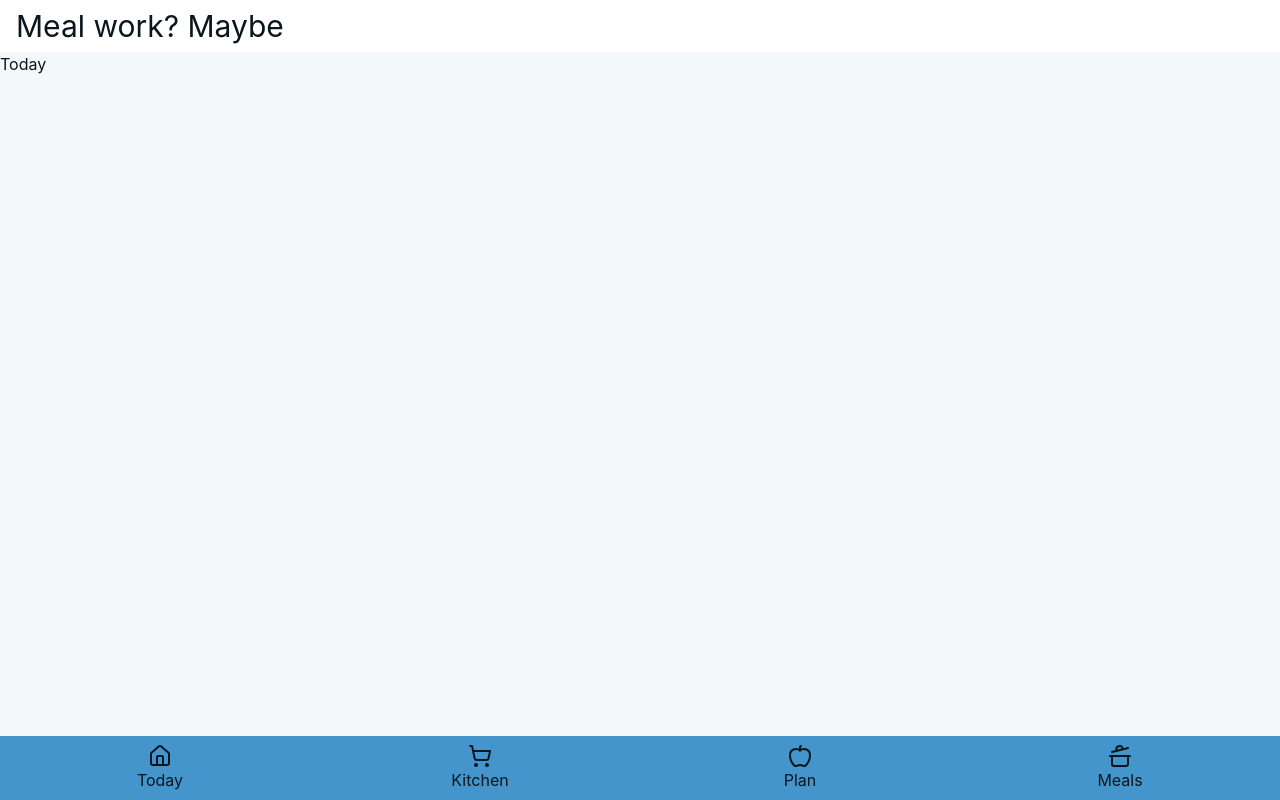
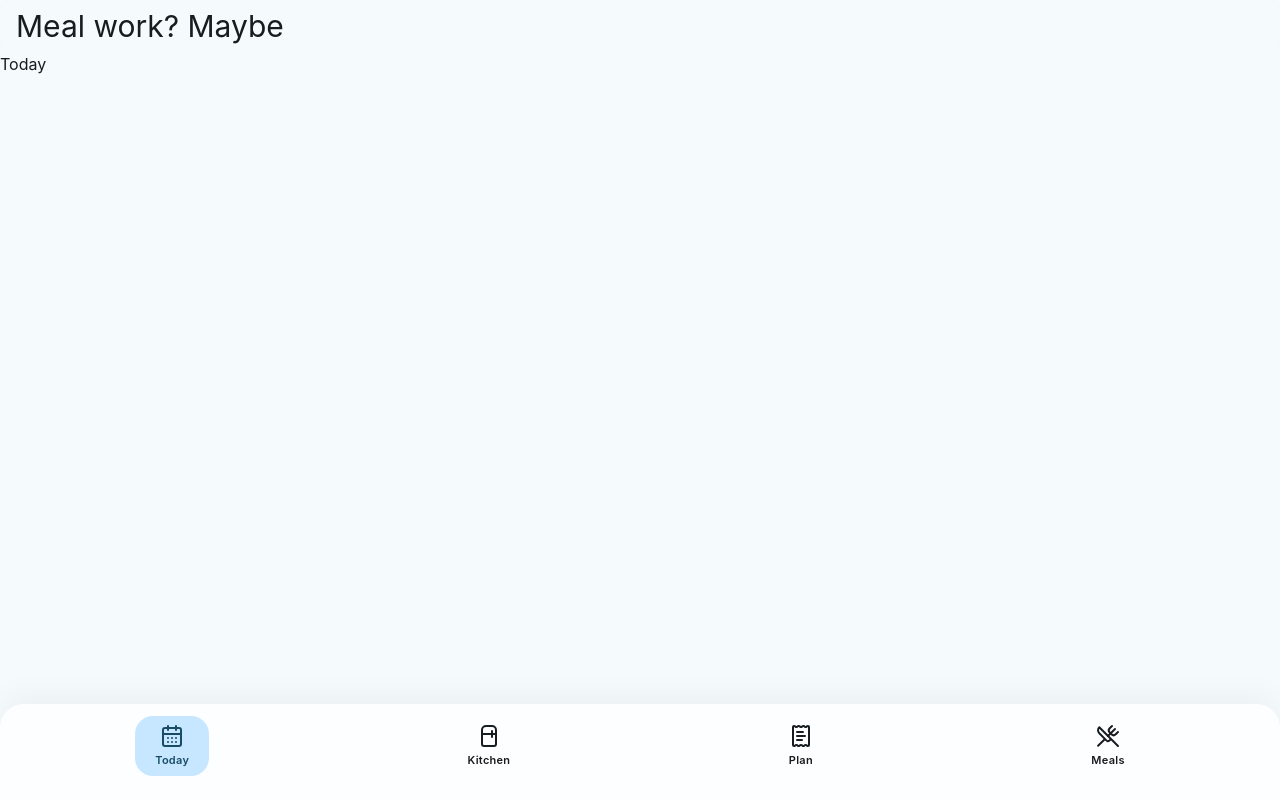
Before and after one commit to KrzysiekLipiec/meal-app, a React (Vite) app: page / in a window 1280 px wide. Built offline with nearby package versions, Linux system fonts and the light colour scheme.

Commit message:
Redesign bottom navigation and update UI theme
- Implement floating glass-morphism bottom navigation
- Add Manrope and Plus Jakarta Sans fonts
- Update color palette to match design specifications
- Add .zip to .gitignore

```diff
--- a/index.html
+++ b/index.html
@@ -8,6 +8,12 @@
     <link rel="icon" type="image/svg+xml" href="/favicon.svg" />
     <link rel="shortcut icon" href="/favicon.ico" />
     <link rel="apple-touch-icon" sizes="180x180" href="/apple-touch-icon.png" />
+    <link rel="preconnect" href="https://fonts.googleapis.com" />
+    <link rel="preconnect" href="https://fonts.gstatic.com" crossorigin />
+    <link
+      href="https://fonts.googleapis.com/css2?family=Manrope:wght@200..800&family=Plus+Jakarta+Sans:ital,wght@0,200..800;1,200..800&display=swap"
+      rel="stylesheet"
+    />
     <title>meal-app</title>
   </head>
   <body>
--- a/src/components/layout/BottomNavigation/BottomNavigation.tsx
+++ b/src/components/layout/BottomNavigation/BottomNavigation.tsx
@@ -1,20 +1,25 @@
+import { useState } from 'react';
+import { CalendarDays, ReceiptText, Refrigerator, UtensilsCrossed } from 'lucide-react';
 import { styles } from './styles';
-import { Apple, CookingPot, Home, ShoppingCart } from 'lucide-react';
 import { BottomNavigationButton as BottomNavigationButton } from './BottomNavigationButton';
 import type { NavItem } from './types';
+import { useLocation } from 'react-router-dom';
+
+const navItems: NavItem[] = [
+  { id: 1, label: 'Today', icon: CalendarDays, route: '/' },
+  { id: 2, label: 'Kitchen', icon: Refrigerator, route: '/Kitchen' },
+  { id: 3, label: 'Plan', icon: ReceiptText, route: '/Plan' },
+  { id: 4, label: 'Meals', icon: UtensilsCrossed, route: '/Meals' },
+];
 
 export const BottomNavigation = () => {
-  const navItems: NavItem[] = [
-    { label: 'Today', icon: Home, route: '/' },
-    { label: 'Kitchen', icon: ShoppingCart, route: '/Kitchen' },
-    { label: 'Plan', icon: Apple, route: '/Plan' },
-    { label: 'Meals', icon: CookingPot, route: '/Meals' },
-  ];
+  const location = useLocation();
+  const [activeButtom, setActiveButton] = useState(navItems.find((item) => item.route === location.pathname)?.id ?? 1);
 
   return (
     <nav className={styles.container}>
       {navItems.map((item) => {
-        return <BottomNavigationButton key={item.label} item={item} />;
+        return <BottomNavigationButton key={item.id} item={item} isActive={activeButtom === item.id} onClick={() => setActiveButton(item.id)} />;
       })}
     </nav>
   );
--- a/src/components/layout/BottomNavigation/BottomNavigationButton.tsx
+++ b/src/components/layout/BottomNavigation/BottomNavigationButton.tsx
@@ -1,8 +1,8 @@
 import { NavLink } from 'react-router-dom';
-import { styles } from './styles';
 import type { NavItem } from './types';
+import { cn } from '@/lib/utils';
 
-export const BottomNavigationButton = ({ item }: { item: NavItem }) => {
+export const BottomNavigationButton = ({ item, isActive, onClick }: { item: NavItem; isActive: boolean; onClick: () => void }) => {
   const Icon = item.icon;
 
   const handleButtonClick = () => {
@@ -11,14 +11,20 @@ export const BottomNavigationButton = ({ item }: { item: NavItem }) => {
       navigator.vibrate(10);
     }
 
-    // TODO
-    console.log('Button clicked!');
+    onClick();
   };
 
   return (
-    <NavLink to={item.route} className={styles.button} onClick={handleButtonClick}>
-      <Icon className={styles.icon} />
-      <span className={styles.text}>{item.label}</span>
+    <NavLink
+      to={item.route}
+      className={cn(
+        'flex flex-col items-center justify-center rounded-2xl px-5 py-2',
+        isActive ? 'bg-secondary text-secondary-foreground transition-all duration-300 active:scale-90' : 'hover:text-primary transition-colors',
+      )}
+      onClick={handleButtonClick}
+    >
+      <Icon className="h-6 w-6" />
+      <span className="font-jakarta mt-1 text-[11px] font-semibold tracking-wide">{item.label}</span>
     </NavLink>
   );
 };
--- a/src/components/layout/BottomNavigation/styles.tsx
+++ b/src/components/layout/BottomNavigation/styles.tsx
@@ -1,27 +1,4 @@
 export const styles = {
-  // The main bar fixed at the bottom
-  container: `flex-none fixed bottom-0 flex min-h-[4rem] w-full justify-around bg-primary pt-2 pb-[max(0.5rem,env(safe-area-inset-bottom))]`,
-  button: `flex flex-col justify-around flex-1 transition-transform duration-75 ease-out select-none active:scale-90`,
-  icon: `mx-auto h-6 w-6 flex-1`,
-  text: `mx-auto flex-1`,
+  // Floating glass bar with rounded top corners, per the Stitch "COMPONENTS_5" design
+  container: `flex w-full flex-none items-center justify-around rounded-t-[1.5rem] bg-white/80 px-4 pt-3 pb-[max(1.5rem,env(safe-area-inset-bottom))] shadow-[0_-10px_30px_rgba(0,30,48,0.04)] backdrop-blur-2xl dark:bg-background/80`,
 };
-
-//   // Individual button wrapper
-//   navItem: `
-//     flex flex-col items-center justify-center
-//     w-full h-full gap-1
-//     transition-colors duration-200
-//   `,
-
-//   // Icon container for consistent sizing
-//   iconWrapper: "text-2xl",
-
-//   // Label text styles
-//   label: "text-[10px] font-medium uppercase tracking-wider",
-
-//   // State-based variations
-//   variants: {
-//     active: "text-emerald-600",
-//     inactive: "text-slate-400 hover:text-slate-600",
-//   },
-// };
--- a/src/components/layout/BottomNavigation/types.ts
+++ b/src/components/layout/BottomNavigation/types.ts
@@ -1,6 +1,7 @@
 import type { LucideIcon } from 'lucide-react';
 
 export interface NavItem {
+  id: number;
   label: string;
   icon: LucideIcon;
   route: string;
--- a/src/components/layout/Layout.tsx
+++ b/src/components/layout/Layout.tsx
@@ -5,7 +5,7 @@ export default function Layout() {
   return (
     <div className="bg-background flex h-dvh w-full flex-col overflow-hidden">
       {/*TODO: create header*/}
-      <p className="w-full flex-none bg-white py-2 pr-4 pl-4 text-3xl">Meal work? Maybe</p>
+      <p className="w-full flex-none bg-background/70 py-2 pr-4 pl-4 text-3xl backdrop-blur-xl">Meal work? Maybe</p>
       {/* The main content area where pages swap in and out */}
       <main className="relative min-h-0 flex-1">
         <Outlet />
--- a/src/index.css
+++ b/src/index.css
@@ -46,10 +46,10 @@
 }
 
 :root {
-  --foreground: hsl(205 49% 8%);
-  --background: hsl(206 54% 97%);
-  --primary: hsl(204 57% 53%);
-  --secondary: hsl(204 62% 75%);
+  --foreground: #171c1e; /* design on-surface */
+  --background: #f5fafc; /* design surface */
+  --primary: #006191; /* design primary */
+  --secondary: #c6e7ff; /* design secondary-fixed */
   --accent: hsl(204 66% 64%);
   --radius: 0.625rem;
   /*--background: oklch(1 0 0);*/
@@ -59,11 +59,11 @@
   --popover: oklch(1 0 0);
   --popover-foreground: oklch(0.129 0.042 264.695);
   /*--primary: oklch(0.208 0.042 265.755);*/
-  --primary-foreground: oklch(0.984 0.003 247.858);
+  --primary-foreground: #ffffff; /* design on-primary */
   /*--secondary: oklch(0.968 0.007 247.896);*/
-  --secondary-foreground: oklch(0.208 0.042 265.755);
+  --secondary-foreground: #184b66; /* design on-secondary-fixed-variant */
   --muted: oklch(0.968 0.007 247.896);
-  --muted-foreground: oklch(0.554 0.046 257.417);
+  --muted-foreground: #40484f; /* design on-surface-variant */
   --accent: oklch(0.968 0.007 247.896);
   --accent-foreground: oklch(0.208 0.042 265.755);
   --destructive: oklch(0.577 0.245 27.325);
@@ -92,12 +92,12 @@
   --card-foreground: oklch(0.984 0.003 247.858);
   --popover: oklch(0.208 0.042 265.755);
   --popover-foreground: oklch(0.984 0.003 247.858);
-  --primary: oklch(0.929 0.013 255.508);
-  --primary-foreground: oklch(0.208 0.042 265.755);
-  --secondary: oklch(0.279 0.041 260.031);
-  --secondary-foreground: oklch(0.984 0.003 247.858);
+  --primary: #90cdff; /* design inverse-primary */
+  --primary-foreground: #001e30; /* design on-primary-fixed */
+  --secondary: #004b71; /* design on-primary-fixed-variant */
+  --secondary-foreground: #cbe6ff; /* design primary-fixed */
   --muted: oklch(0.279 0.041 260.031);
-  --muted-foreground: oklch(0.704 0.04 256.788);
+  --muted-foreground: #bfc7d1; /* design outline-variant */
   --accent: oklch(0.279 0.041 260.031);
   --accent-foreground: oklch(0.984 0.003 247.858);
   --destructive: oklch(0.704 0.191 22.216);
@@ -126,7 +126,7 @@
 
   html,
   body {
-    @apply bg-primary text-foreground;
+    @apply bg-background text-foreground;
   }
 
   #root {
@@ -143,13 +143,7 @@ body,
   overscroll-behavior: none;
 }
 
-html,
-body {
-  background-color: #4392d1; /* The blue color */
-}
-
 #root {
-  background-color: #f1f5f9; /* The gray app background */
   height: 100dvh;
   width: 100%;
 }
```
Also changed, not shown: 1 other file (tests, documents, lock files or other folders).
